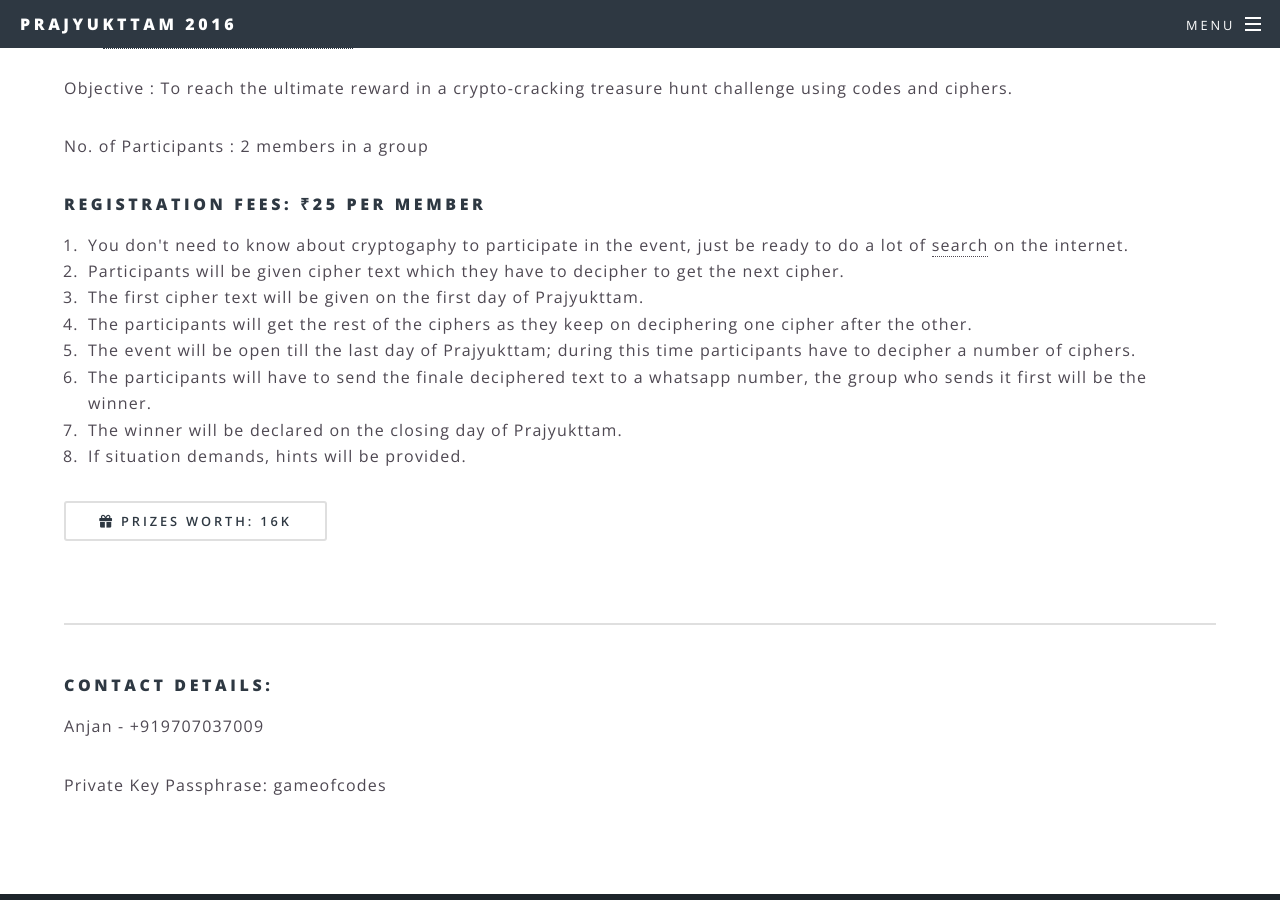
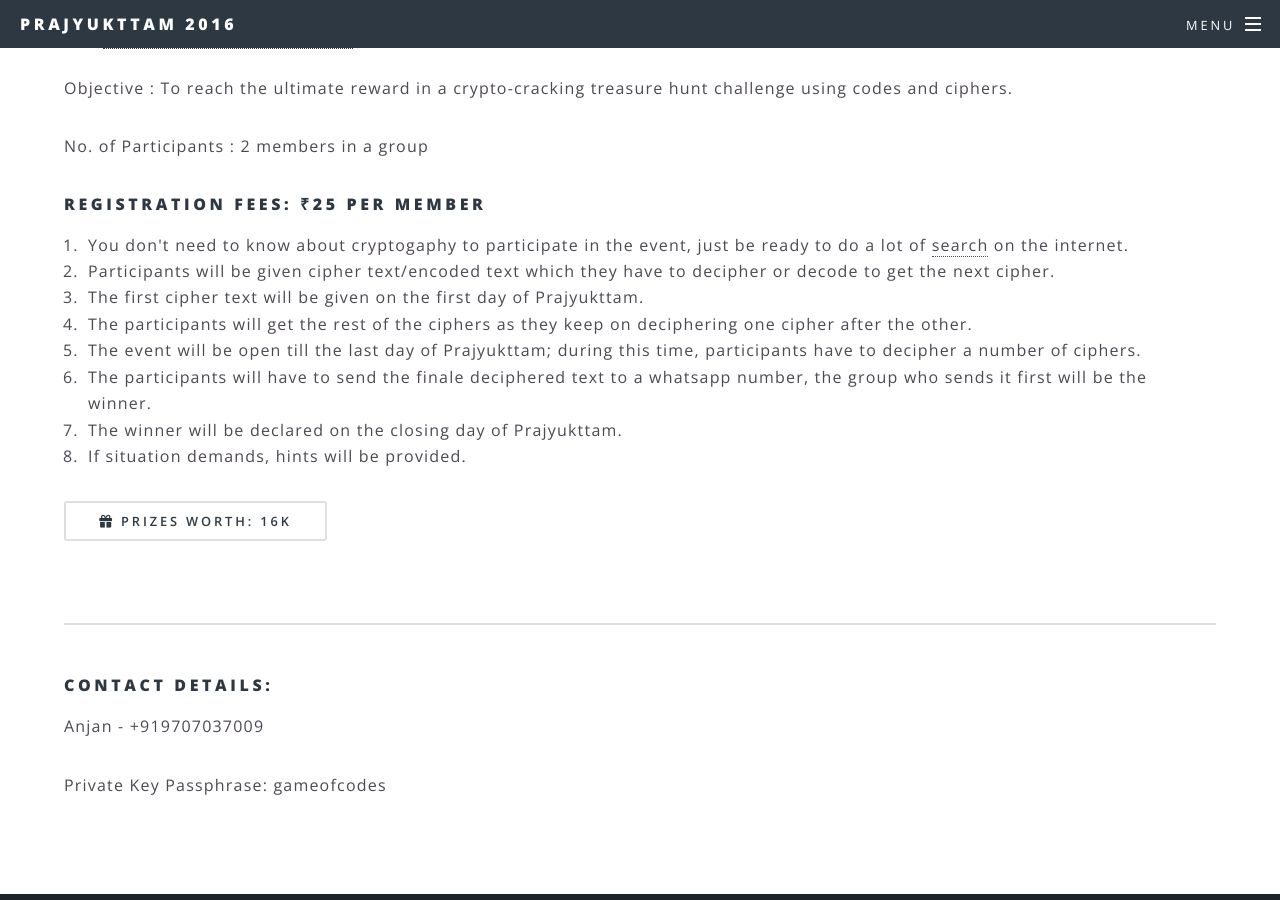
Before and after one commit to skyhitblog/prajyukttam.github.io, a Jekyll site: the page built from coding.html, in a window 1280 px wide and 900 px high, scrolled down 1106 px. Built offline with Jekyll 4.4.1, drawn with Linux system fonts in a browser that asks for light colours; nearby versions of some CDN libraries; library files that are not in the unit come from our copies.

Commit message:
finale revesion done

```diff
--- a/coding.html
+++ b/coding.html
@@ -43,13 +43,13 @@ Rules and Regulations :</h4>
 
 <ol>
 <li>You don't need to know about cryptogaphy to participate in the event, just be ready to do a lot of <a href="http://duckduckgo.com">search</a> on the internet.
-<li>Participants will be given cipher text which they have to decipher to get the next cipher.
+<li>Participants will be given cipher text/encoded text which they have to decipher or decode to get the next cipher.
 </li>
 <li>The first cipher text will be given on the first day of Prajyukttam.
 </li>
 <li>The participants will get the rest of the ciphers as they keep on deciphering one cipher after the other.
 </li>
-<li>The event will be open till the last day of Prajyukttam; during this time participants have to decipher a number of ciphers.
+<li>The event will be open till the last day of Prajyukttam; during this time, participants have to decipher a number of ciphers.
 </li>
 <li>The participants will have to send the finale deciphered text to a whatsapp number, the group who sends it first will be the winner.
 </li>
```
Also changed, not shown: 2 other files.
